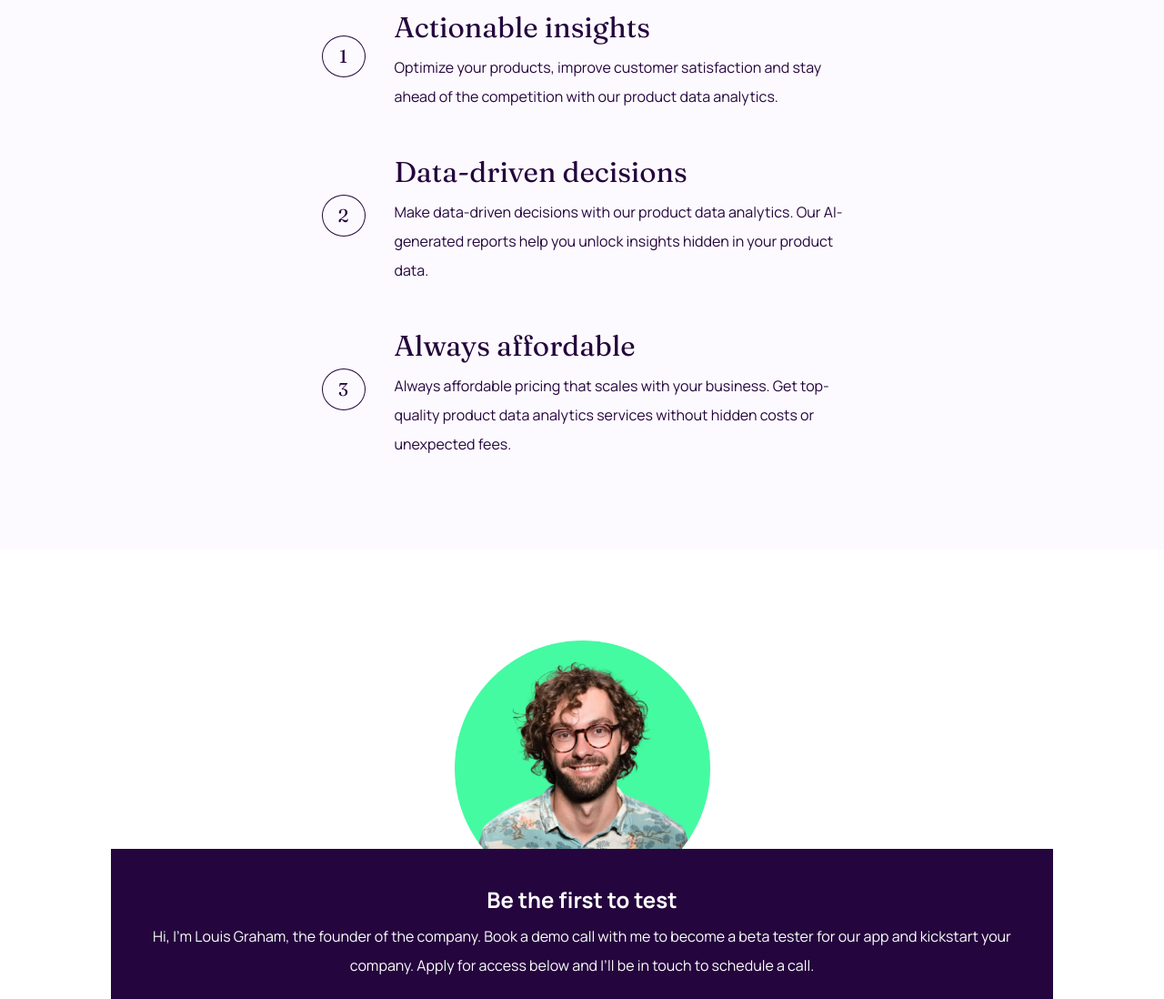
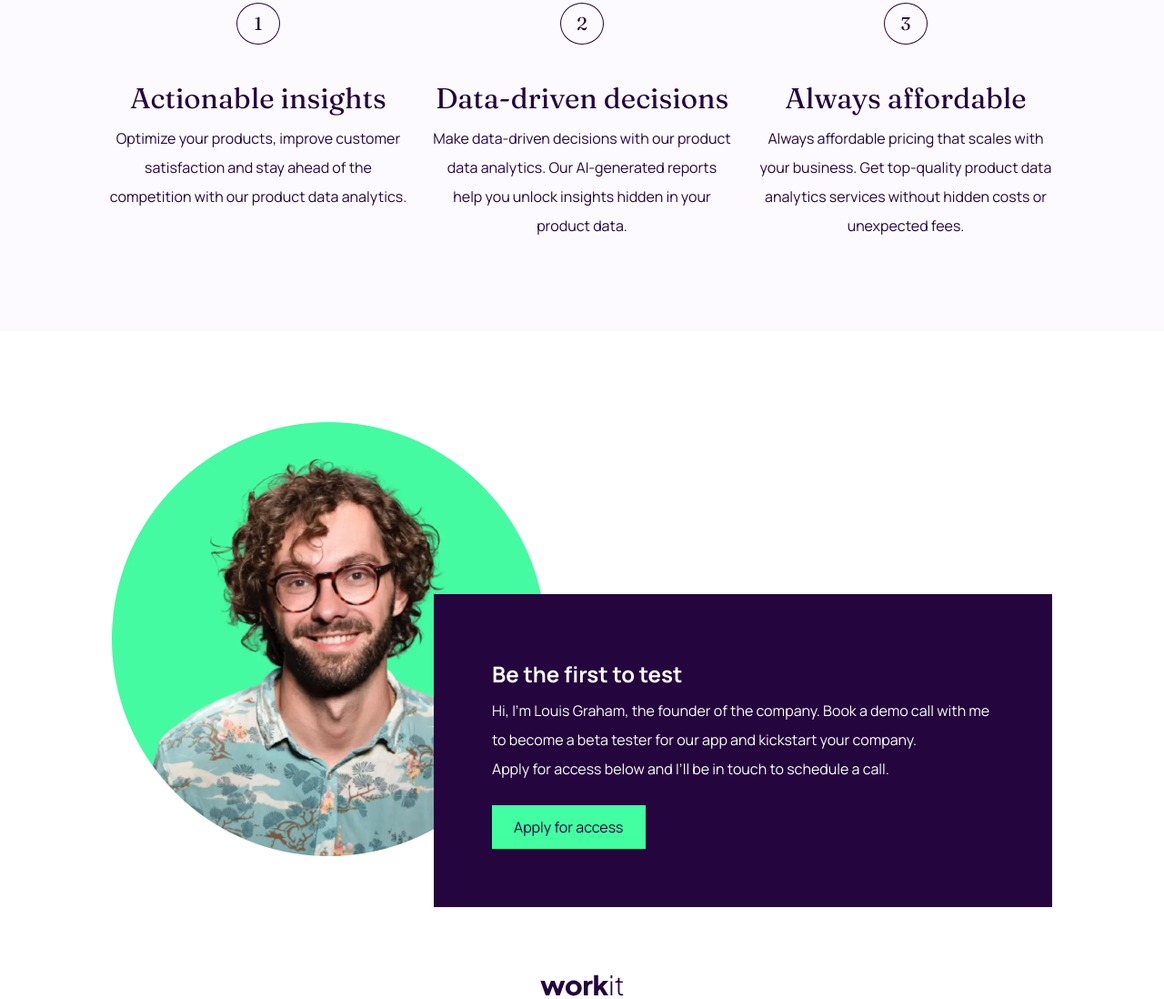
Before and after one commit to humarroquin/Workit-landing-page, a plain HTML site: page index.html in a window 1280 px wide. Shown: the part 805-1903 px from the top of the page at 91% size. Drawn offline with Linux system fonts and the light colour scheme.

Commit message:
Update index.html and styles.css

```diff
--- a/index.html
+++ b/index.html
@@ -88,8 +88,8 @@
           <p class="about-description">
             Hi, I'm Louis Graham, the founder of the company. Book a demo call
             with me to become a beta tester for our app and kickstart your
-            company. Apply for access below and I’ll be in touch to schedule a
-            call.
+            company. <br />Apply for access below and I’ll be in touch to
+            schedule a call.
           </p>
           <button class="btn btn--primary">Apply for access</button>
         </div>
--- a/styles.css
+++ b/styles.css
@@ -90,7 +90,7 @@ h6 {
 
 /* containers */
 .container {
-  max-width: 69.625rem;
+  max-width: 69.5rem;
   margin: 0 auto;
   padding-inline: 1rem;
 }
@@ -188,7 +188,7 @@ body {
   color: var(--white);
   text-align: center;
 
-  padding: 2rem;
+  padding: 1.9375rem;
   margin-top: -3.25rem;
   position: relative;
   z-index: 1;
@@ -267,7 +267,7 @@ body {
 }
 
 /* media queries */
-@media (min-width: 48em) {
+@media (min-width: 30em) {
   .container {
     padding-inline: 2.4375rem;
   }
@@ -299,3 +299,42 @@ body {
     margin-bottom: 0;
   }
 }
+
+@media (min-width: 48em) {
+  .container--features {
+    grid-template-columns: repeat(3, 1fr);
+    max-width: 70rem;
+    gap: 1.625rem;
+  }
+  .feature {
+    flex-direction: column;
+    text-align: center;
+  }
+  .about-wrapper {
+    max-width: 32.125rem;
+    margin-left: auto;
+    margin-top: -8rem;
+    text-align: left;
+    padding: 3.5rem;
+  }
+  .about-section__img {
+    margin: 0;
+  }
+}
+
+@media (min-width: 50rem) {
+  .about-section__img {
+    width: 100%;
+    max-width: 29.8125rem;
+  }
+  .about-wrapper {
+    max-width: 42.5rem;
+    padding: 4rem;
+  }
+}
+
+@media (min-width: 60rem) {
+  .about-wrapper {
+    margin-top: -18rem;
+  }
+}
```
